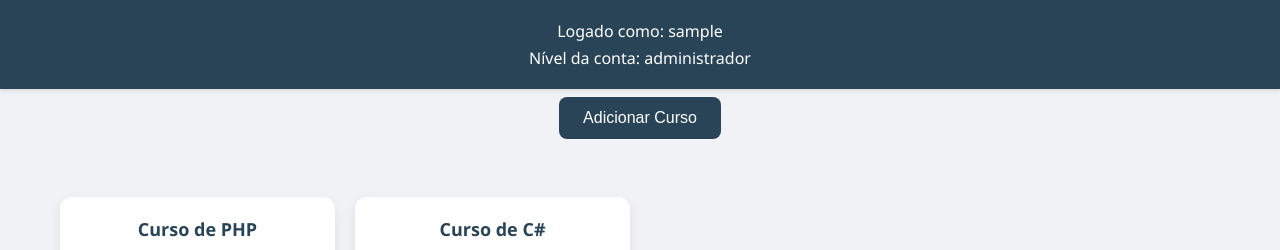
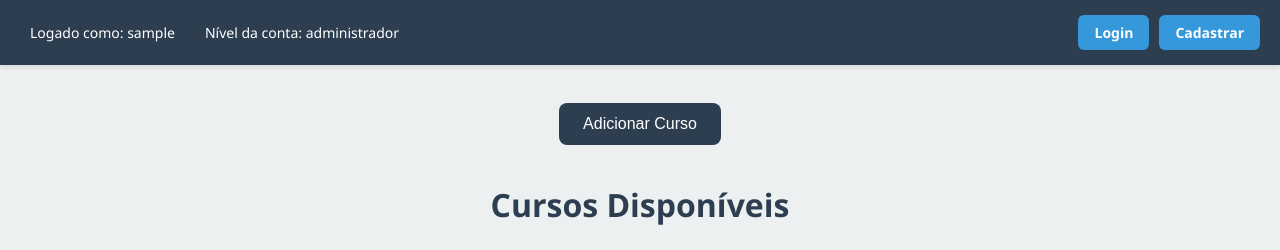
Before and after one commit to PedroWu7/sistema-de-matricula-escolar, a PHP site: page /dashboard.php in a window 1280 px wide. Shown: the top 250 px of the page. Run offline with PHP 8.4, Linux system fonts and the light colour scheme; the visitor is signed in with stand-in values (Sample User, id 1).

Commit message:
Melhorado página dashboard

```diff
--- a/banco.php
+++ b/banco.php
@@ -32,7 +32,10 @@
                     ],
                     [
                         "nome"=>"Curso de C#", "imagem"=>"https://i.ytimg.com/vi/oTivhgjbhIg/maxresdefault.jpg", "descricao"=>"Curso topzeira de C#"
-                    ]
+                    ],
+                    [
+                        "nome"=>"Curso de Java", "imagem"=>"https://i.ytimg.com/vi/mxDMTtCEPAY/hq720.jpg?sqp=-oaymwEhCK4FEIIDSFryq4qpAxMIARUAAAAAGAElAADIQj0AgKJD&rs=AOn4CLAbxR_ldk5IsxV2dVUPhcyJrksDTA", "descricao"=>"Melhor curso de Java"
+                    ],
                ];
     }
 ?>
--- a/dashboard.php
+++ b/dashboard.php
@@ -1,6 +1,6 @@
 <?php
     session_start();
-    if(!isset($_SESSION["usuario"]) || $_SESSION["usuario"] === ""){
+    if (!isset($_SESSION["usuario"]) || $_SESSION["usuario"] === "") {
         header("location: index.php");
     }
 ?>
@@ -12,78 +12,116 @@
   <meta name="viewport" content="width=device-width, initial-scale=1.0"/>
   <title>Cursos Disponíveis</title>
   <style>
-    body {
-      font-family: Arial, sans-serif;
-    }
-
-    h1 {
-      text-align: center;
-    }
-
-    .controles {
-      text-align: center;
-    }
-
-    .cursos {
-      display: grid;
-      grid-template-columns: repeat(auto-fill, minmax(200px, 1fr));
-      gap: 20px;
-      padding: 20px;
-    }
-
-    .curso {
-      background-color: gray;
-      padding: 20px;
-      border-radius: 12px;
-      box-shadow: 0 2px 6px rgba(0, 0, 0, 0.1);
-      position: relative;
-    }
-  </style>
-</head>
-<body>
-  <header>
-    <p> Logado como: <?= $_SESSION["usuario"] ?> </p>
-    <p> Nível da conta: <?= $_SESSION["nivel_acesso"] ?> </p>
-  </header>
-  <style>
     * {
       box-sizing: border-box;
       margin: 0;
       padding: 0;
     }
+
     body {
       font-family: 'Segoe UI', Tahoma, Geneva, Verdana, sans-serif;
-      background-color: #f0f2f5;
-      color: #333;
+      background-color: #ecf0f1;
+      color: #2c3e50;
     }
 
     header {
-      background-color:rgb(41, 68, 87);
+      background-color: #2c3e50;
       color: white;
       padding: 15px 20px;
-      text-align: center;
       box-shadow: 0 2px 5px rgba(0, 0, 0, 0.1);
     }
 
-    header p {
-      margin: 5px 0;
-      font-size: 16px;
+    .header-container {
+      display: flex;
+      justify-content: space-between;
+      align-items: center;
+    }
+
+    .esquerda, .direita {
+      display: flex;
+      gap: 10px;
+      align-items: center;
+    }
+
+    .esquerda p {
+      margin: 0 10px;
+      font-size: 14px;
+    }
+
+    /* Estilo para os botões do header */
+    .link-header {
+      display: inline-block;
+      text-decoration: none;
+      background-color: #3498db;
+      color: white;
+      padding: 8px 16px;
+      border-radius: 6px;
+      font-weight: bold;
+      font-size: 14px;
+      transition: background-color 0.3s, transform 0.2s;
+    }
+
+    .link-header:hover {
+      background-color: #2980b9;
+      transform: translateY(-1px);
+    }
+
+    /* Estilo para os botões dentro dos cursos */
+    .link {
+      display: inline-block;
+      text-decoration: none;
+      background-color: #18bc9c;
+      color: white;
+      padding: 8px 16px;
+      border-radius: 6px;
+      font-weight: bold;
+      font-size: 14px;
+      transition: background-color 0.3s, transform 0.2s;
+    }
+
+    .link:hover {
+      background-color: #15a589;
+      transform: translateY(-1px);
+    }
+
+    .link.excluir {
+      background-color: #e74c3c;
+    }
+
+    .link.excluir:hover {
+      background-color: #c0392b;
+    }
+
+    .link.atualizar {
+      background-color: #3498db;
+    }
+
+    .link.atualizar:hover {
+      background-color: #2980b9;
+    }
+
+    .link.participar {
+      background-color: #27ae60;
+    }
+
+    .link.participar:hover {
+      background-color: #1e8449;
     }
 
     h1 {
       text-align: center;
       margin: 30px 0 10px;
       font-size: 32px;
-      color: rgb(41, 68, 87);
+      color: #2c3e50;
     }
 
     .controles {
       text-align: center;
-      margin-bottom: 30px;
+      margin: 30px;
     }
 
     .controles button {
-      background-color: rgb(41, 68, 87);
+      background-color: #2c3e50;
       color: white;
       border: none;
       padding: 12px 24px;
@@ -95,7 +133,7 @@
     }
 
     .controles button:hover {
-      background-color:rgb(43, 79, 104);
+      background-color: #34495e;
       transform: translateY(-2px);
     }
 
@@ -122,17 +160,11 @@
       box-shadow: 0 6px 16px rgba(0, 0, 0, 0.12);
     }
 
-    .curso p, a {
+    .curso p {
       margin-bottom: 12px;
       font-weight: 600;
       font-size: 18px;
-      color: rgb(41, 68, 87);
-    }
-
-    .link {
-      text-decoration: none;
-      color: rgb(0, 153, 255);
-      padding-left: 10px;
+      color: #2c3e50;
     }
 
     .curso img {
@@ -140,36 +172,51 @@
       height: 160px;
       object-fit: cover;
       border-radius: 8px;
-      border: 1px solid #ddd;
+      border: 1px solid #ccc;
     }
   </style>
-  <?php if($_SESSION["nivel_acesso"] === "administrador"){ ?>
+</head>
+<body>
+
+  <header>
+    <div class="header-container">
+      <div class="esquerda">
+        <p>Logado como: <?= $_SESSION["usuario"] ?></p>
+        <p>Nível da conta: <?= $_SESSION["nivel_acesso"] ?></p>
+      </div>
+      <div class="direita">
+        <a class="link-header" href="index.php?from=dashboard">Login</a>
+        <a class="link-header" href="criarUsuario.php?from=dashboard">Cadastrar</a>
+      </div>
+    </div>
+  </header>
+
+  <?php if ($_SESSION["nivel_acesso"] === "administrador") { ?>
     <div class="controles">
       <button id="adicionarCurso">Adicionar Curso</button>
     </div>
   <?php } ?>
 
+  <h1>Cursos Disponíveis</h1>
   <div class="cursos" id="cursos">
     <?php
-    require_once "banco.php";
+      require_once "banco.php";
       $cursos = listarCursos();
-      foreach($cursos as $curso){ ?>
+      foreach($cursos as $curso) { ?>
         <div class="curso">
-          <p> <?=$curso["nome"]?></p>
-          <img src="<?= $curso["imagem"]?>">
-          <p> <?=$curso["descricao"]?></p>
-          <?php
-            if($_SESSION["nivel_acesso"] === "administrador"){ ?>
-              <a href="#" class="link">Excluir</a>
-              <a href="#" class="link">Atualizar</a>
-            <?php } else { ?>
-              <a href="#" class="link">Participar</a>
-            <?php }
-          ?>
+          <p><?= $curso["nome"] ?></p>
+          <img src="<?= $curso["imagem"] ?>">
+          <p><?= $curso["descricao"] ?></p>
+          <?php if ($_SESSION["nivel_acesso"] === "administrador") { ?>
+            <a href="#" class="link excluir">Excluir</a>
+            <a href="#" class="link atualizar">Atualizar</a>
+          <?php } else { ?>
+            <a href="#" class="link participar">Participar</a>
+          <?php } ?>
         </div>
-      <?php }
-    ?>
+    <?php } ?>
   </div>
+
   <script src="script.js"></script>
 </body>
 </html>
--- a/script.js
+++ /dev/null
@@ -1,8 +0,0 @@
-const botaoAdicionarCurso = document.getElementById("adicionarCurso");
-const cursos = document.getElementById('cursos');
-
-botaoAdicionarCurso.addEventListener('click', (event) => {
-    var curso = document.createElement('div');
-    curso.classList.add('curso');
-    cursos.appendChild(curso);
-});
```
Also changed, not shown: criarUsuario.php (+14 -5 lines), index.php (+10 -2 lines).
